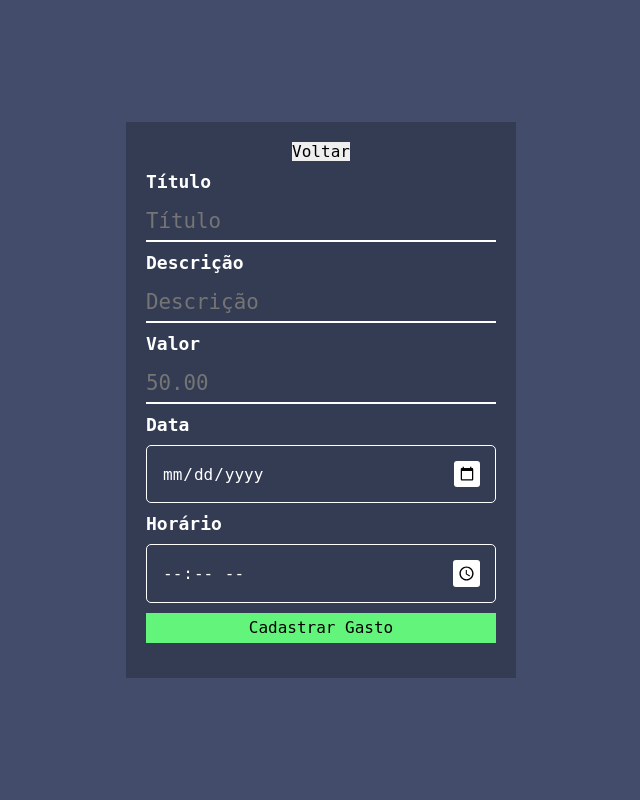
After one commit to kinokano/controleDeGastos, a Django app: page /gasto in a window 1280 px wide. The commit adds this page. Shown: the whole page, without its empty margins (319-959 px from the left). Run offline with Django 5.2, Linux system fonts and the light colour scheme.

Commit message:
feature - pagina de gastos

```diff
--- a/controle/api/models.py
+++ b/controle/api/models.py
@@ -8,11 +8,11 @@ class CustomUser(AbstractUser):
     pass
 
 class Gastos(models.Model):
-    nome = models.CharField( max_length=255, null=False, blank=False)
+    titulo = models.CharField( max_length=255, null=False, blank=False)
     valor = models.DecimalField(max_digits=8, decimal_places=2, null=False, blank=False)
     horario = models.TimeField(null=True, blank=True)
-    data = models.DateField(null=True, blank=True)
-    descricao = models.TextField()
+    dataGasto = models.DateField(null=True, blank=True)
+    descricao = models.TextField(null=True, blank=True)
     usuario = models.ForeignKey(CustomUser, on_delete=models.CASCADE)
 
     def __str__(self):
--- /dev/null
+++ b/controle/api/static/css/gasto.css
@@ -0,0 +1,118 @@
+
+*{
+  margin: 0;
+  padding: 0;
+  border: 0;
+  font-size: 100%;
+  font: inherit;
+  font-family: "Roboto Mono",monospace;
+  vertical-align: baseline;
+}
+
+body{
+  display: flex;
+  justify-content: center;
+  align-items: center;
+  height: 100vh;
+  background-color: #444c6c;
+}
+
+.main{
+  display: flex;
+  flex-direction: column;
+  background-color: #343c54;
+  padding: 20px;
+  min-height: 45%;
+  width: 350px;
+  justify-content: space-between;
+  align-items: center;
+}
+
+.gasto{
+  display: flex;
+  flex-direction: column;
+  width: 100%;
+  gap: 10px;
+  margin-top: 10px;
+}
+
+.voltar{
+  width: 100%;
+}
+
+.voltar button{
+  background-color: #a84b60;
+  color: white;
+  height: 30px;
+  width: 100%;
+}
+
+.voltar button:hover{
+  transition: 0.2s ease-in-out ;
+  background-color: #853a4c;
+  cursor: pointer;
+}
+
+.gasto label{
+  color: white;
+  font-size:large;
+  font-weight: bold;
+}
+
+.gasto input[type="text"]{
+font-family: inherit;
+width: 100%;
+border: 0;
+border-bottom: 2px solid rgb(255, 255, 255);
+outline: 0;
+font-size: 1.3rem;
+color: white;
+padding: 7px 0;
+background: transparent;
+transition: border-color 0.2s;
+
+}
+
+.gasto button{
+  color: black;
+  background-color: #63F57B;
+  height: 30px;
+  width: 100%;
+}
+
+.gasto button:hover{
+  transition: 0.2s ease-in-out ;
+  background-color: #48b35a;
+  cursor: pointer;
+}
+
+.gasto input[type="date"]{
+  background-color: #343c54;
+  padding: 15px;
+  color: #ffffff;
+  border: 1px solid;
+  outline: none;
+  border-radius: 5px;
+}
+
+::-webkit-calendar-picker-indicator{
+  background-color: #ffffff;
+  padding: 5px;
+  cursor: pointer;
+  border-radius: 3px;
+}
+
+.gasto input[type="time"]{
+  background-color: #343c54;
+  padding: 15px;
+  color: #ffffff;
+  border: 1px solid;
+  outline: none;
+  border-radius: 5px;
+
+}
+
+.msg{
+  color: white;
+  margin-top: 15px;
+}
--- /dev/null
+++ b/controle/api/static/js/gasto.js
@@ -0,0 +1,37 @@
+function voltar(){
+    window.location.href = "/home";
+}
+
+document.getElementById('voltar').addEventListener("click", voltar)
+
+document.addEventListener("DOMContentLoaded", function(){
+    async function GetUserLogado(){
+        const response = await apiRequest('/api/GetDadosUsuarioLogado')
+        const usuario = response.id
+    }
+
+    GetUserLogado()
+
+    async function CadastrarGasto(event) {
+        event.preventDefault();
+        const titulo = document.getElementById("titulo").value;
+        const descricao = document.getElementById("descricao").value;
+        const valor = document.getElementById("valor").value
+        const dataGasto = document.getElementById("dataGasto").value
+        const horario = document.getElementById("horario").value
+        const csrf = document.querySelector("[name=csrfmiddlewaretoken]").value
+
+        const resposta = await apiRequest("/api/gastos/", "POST", { titulo: titulo, descricao: descricao, valor: valor, dataGasto: dataGasto, horario: horario, usuario : usuario }, { "X-CSRFToken": csrf })
+
+
+        if (resposta.status == 201) {
+            const msg = document.getElementById("msg")
+            msg.innerHTML = 'Gasto cadastrado!'
+        } else {
+            const msg = document.getElementById("msg")
+            msg.innerHTML = 'Erro!'
+        }
+    }
+
+    document.getElementById("cadastroGasto").addEventListener("submit", CadastrarGasto);
+})
--- /dev/null
+++ b/controle/api/templates/gasto.html
@@ -0,0 +1,42 @@
+{% extends "base.html" %}
+{% load static %}
+
+{% block title %}Gastos{% endblock %}
+
+{% block content %}
+
+<link rel="stylesheet" href="{% static 'css/gasto.css' %}">
+
+<div class="main">
+
+
+    <button id='voltar'>Voltar</button>
+
+
+    <form class="gasto" id='cadastroGasto'>
+        {% csrf_token %}
+        <label for="titulo">Título</label>
+        <input type="text" id="titulo" placeholder="Título">
+
+        <label for="descricao">Descrição</label>
+        <input type="text" id="descricao" placeholder="Descrição">
+
+        <label for="valor">Valor</label>
+        <input type="text" id="valor" placeholder="50.00">
+
+        <label for="data">Data</label>
+        <input type="date" id="dataGasto">
+
+        <label for="horario">Horário</label>
+        <input type="time" id="horario">
+
+        <button type="submit">Cadastrar Gasto</button>
+    </form>
+
+    <h1 class="msg">  </h1>
+
+</div>
+
+<script src="{% static 'js/gasto.js'%}"></script>
+
+{% endblock %}
--- a/controle/api/templates/home.html
+++ b/controle/api/templates/home.html
@@ -11,11 +11,11 @@
 
     <div id='nomeUsuario' class='nomeUsuario'>    </div>
 
-    <button>Cadastrar Gasto</button>
+    <button id='gasto'>Cadastrar Gasto</button>
 
     <button>Consultar Gastos</button>
 
-    <button name="logout">Logout</button>
+    <button id="logout">Logout</button>
 
 </div>
 
--- a/controle/api/urls.py
+++ b/controle/api/urls.py
@@ -4,13 +4,17 @@ from api.views.apiViews import *
 from api.views.webViews import *
 from rest_framework.routers import DefaultRouter
 
-
+router = DefaultRouter()
+router.register('gastos', GastosViewSet)
 
 urlpatterns = [
+    path('api/', include(router.urls)),
     path('', index, name='index'),
     path('api/user/', User.as_view(), name='usuarios'),
     path('api/login/', Login.as_view(), name='login'),
     path('api/GetDadosUsuarioLogado', GetDadosUsuarioLogado.as_view(), name='GetDadosUsuarioLogado'),
     path('home/', home, name='home'),
     path('cadastrar/', cadastrar, name='cadastrar'),
+    path('logout/', logout_view, name='logout'),
+    path('gasto', gasto, name='gasto')
 ]
--- a/controle/api/views/apiViews.py
+++ b/controle/api/views/apiViews.py
@@ -71,6 +71,7 @@ class Login(APIView):
         else:
             return Response({"mensagem": "Usuario nao encontrado!", "status": status.HTTP_401_UNAUTHORIZED})
 
+
 class GetDadosUsuarioLogado(APIView):
     def get(self, request):
         usuarioId = request.session.get('_auth_user_id')
@@ -80,3 +81,7 @@ class GetDadosUsuarioLogado(APIView):
             return Response(serializer.data)
 
         return Response(usuarioId)
+
+class GastosViewSet(viewsets.ModelViewSet):
+    queryset = Gastos.objects.all()
+    serializer_class = GastosSerializer
--- a/controle/api/views/webViews.py
+++ b/controle/api/views/webViews.py
@@ -1,5 +1,7 @@
 from django.shortcuts import render, redirect
 from api.models import *
+from django.contrib.auth import logout
+
 
 def index(request):
     return render(request, 'index.html')
@@ -12,3 +14,10 @@ def home(request):
 
 def cadastrar(request):
     return render(request, 'cadastrar.html')
+
+def logout_view(request):
+    logout(request)
+    return redirect('index')
+
+def gasto(request):
+    return render(request, 'gasto.html')
```
Also changed, not shown: controle/api/static/js/home.js (+14 -0 lines), controle/api/migrations/0003_alter_gastos_descricao.py (added), controle/api/migrations/0004_rename_data_gastos_datagasto.py (added), controle/api/migrations/0005_rename_nome_gastos_titulo.py (added), controle/api/serializers.py (line endings or trailing spaces).
